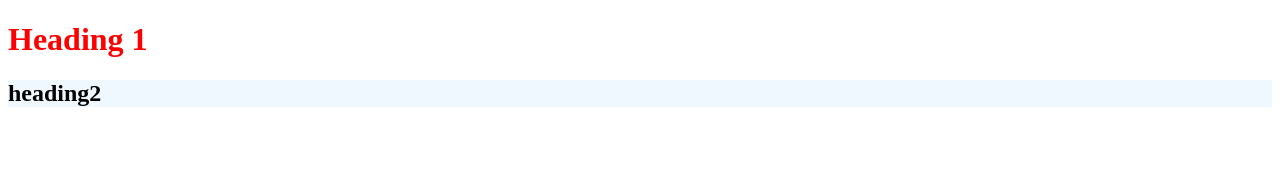
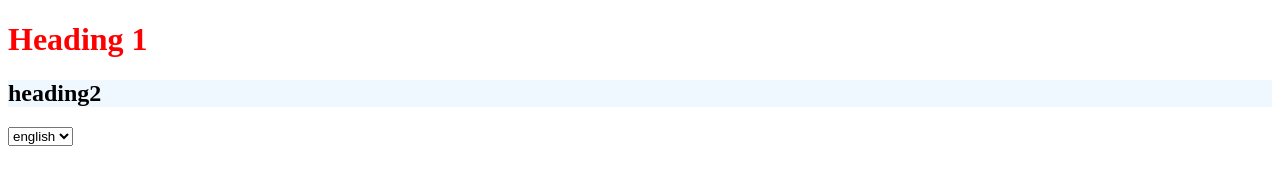
Before and after one commit to Jayanthreddy663/new_repo, a plain HTML site: page index.html in a window 1280 px wide. Drawn offline with Linux system fonts and the light colour scheme.

Commit message:
added dropdown

```diff
--- a/index.html
+++ b/index.html
@@ -10,5 +10,6 @@
 <body>
     <h1>Heading 1</h1>
     <h2>heading2</h2>
+    <select name="" id=""><option value="english">english</option></select>
 </body>
 </html>
```
